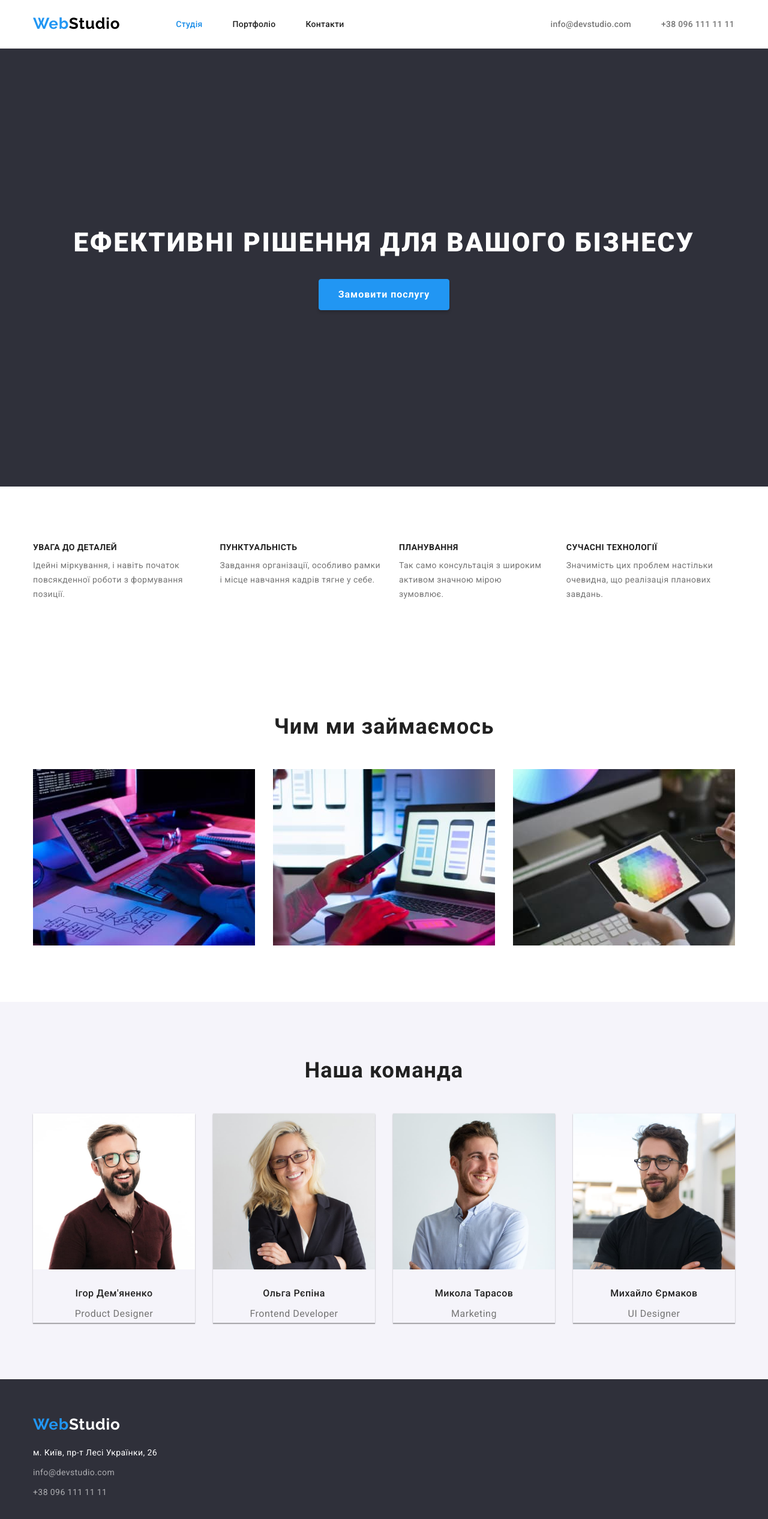
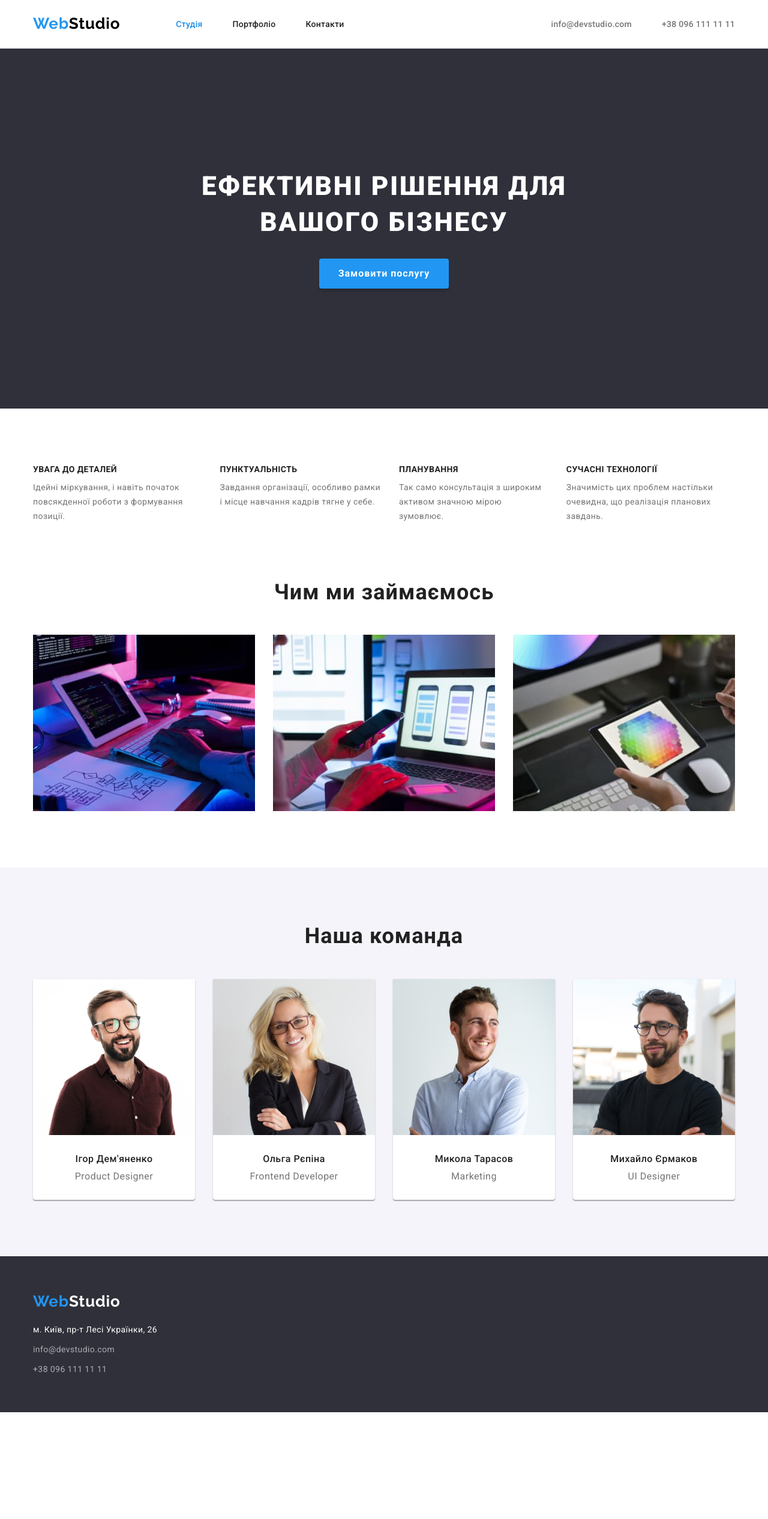
Before and after one commit to mrs-misteriya/goit-markup-hw-04, a plain HTML site: page index.html in a window 1280 px wide. Shown: the whole page at 60% size. After the commit the page ends 2354 px from the top, so only its background shows below. Drawn offline with nearby package versions, Linux system fonts and the light colour scheme.

Commit message:
некоторые изменения

```diff
--- a/CSS/styles.css
+++ b/CSS/styles.css
@@ -32,12 +32,31 @@ h3,
 h4,
 h5,
 h6,
-p,
-ul {
+p {
 margin: 0;
-padding: 0;
 }
 
+img{
+  display: block;
+  max-width: 100%;
+  height: auto;
+}
+
+.footer-address{
+  font-style: normal;
+}
+
+.button{
+display: block;
+cursor: pointer;
+border: none;
+border-radius: 4px;
+}
+
+.section{
+padding-top: 94px;
+padding-bottom: 94px;
+}
 
 .container {
   width: 1200px;
@@ -47,14 +66,20 @@ padding: 0;
   margin-right: auto;
 }
 
-.section{
-padding-top: 94px;
-padding-bottom: 94px;
+.list{
+list-style: none;
+padding-left: 0;
+margin: 0;
 }
 
+.link{
+  text-decoration: none;
+  color: inherit;
+}
 .header{
 border-bottom: 1px solid #ECECEC;
 }
+
 .team{
 display: flex;
 }
@@ -65,6 +90,7 @@ display: flex;
 
 .buttons{
 display: flex;
+padding-bottom: 16px;
 margin-bottom: 34px;
 justify-content: center;
 }
@@ -73,11 +99,6 @@ justify-content: center;
 display: flex;
 flex-wrap: wrap;
 }
-
-.list{
-list-style: none;
-}
-
 
 .nav{
   display: flex;
@@ -90,21 +111,11 @@ align-items: center;
 
 .auth{
   display: flex;
-  margin-left: 344px;
-}
-
-img{
-  display: block;
-  max-width: 100%;
-  height: auto;
+  margin-left: auto;
 }
 
 .nav-list:not(:last-child){
 margin-right: 50px;
-}
-
-.email{
-  margin-left: 50px;
 }
 
 .logo{
@@ -123,9 +134,13 @@ color: #000000;
 .nav-box .logo{
 display: block;
 margin-right: 93px;
-margin-top: 24px;
-margin-bottom: 25px;
+padding-top: 24px;
+padding-bottom: 25px;
 text-align: left;
+}
+
+.auth-list:not(:first-child){
+margin-left: 50px;
 }
 
 .nav-link,
@@ -136,10 +151,9 @@ font-size: var(--main-font-size);
 line-height: 1.17;
 letter-spacing: 0.02em;
 text-decoration: none;
-
-display: inline-block;
-margin-top: 32px;
-margin-bottom: 32px;
+display: block;
+padding-top: 32px;
+padding-bottom: 32px;
 }
 
 .head-logo{
@@ -165,25 +179,14 @@ color: #188CE8;
 color:#188CE8;
 }
 
-.button{
-display: inline-block;
-border: 1px solid transparent;
-border-radius: 4px;
-}
-
-.main-tital{
+.hero{
 background-color: var(--dark-background);
 text-align: center;
-}
-
-.hero{
-padding-top: 200px;
-padding-right: auto;
-padding-bottom: 200px;
-padding-left: auto;
+padding: 200px 0;
 }
 
 .tital-subject{
+width: 696px;
 font-weight: 900;
 font-size: 44px;
 line-height: 1.36;
@@ -194,17 +197,15 @@ flex-wrap: wrap;
 
 text-transform: uppercase;
 color: var(--second-text-color);
-display: inline-block;
+
+margin: 0 auto;
 margin-bottom: 30px;
-
 }
 
 .hero .btn{
 background-color: var(--color-button);
 box-shadow: 0px 4px 4px rgba(0, 0, 0, 0.15);
 color:var(--second-text-color);
-
-border-color: var(--color-button);
 
 text-align: inherit;
 align-items: var(--main-align);
@@ -214,14 +215,13 @@ line-height: 1.88;
 letter-spacing: var(--second-spacing);
 
 display: inline-block;
-
 padding-top: 10px;
 padding-right: 32px;
 padding-bottom: 10px;
 padding-left: 32px;
 }
 
-.main-tital .btn:hover{
+.hero .btn:hover{
 background-color: #188CE8;
 }
 
@@ -271,6 +271,10 @@ text-transform: none;
 background-color: #F5F4FA;
 }
 
+.title-about{
+  padding-top: 0;
+}
+
 .subtital{
 width: var(--brand-weight);
 font-size: 36px;
@@ -295,7 +299,8 @@ font-weight: var(--second-weigh);
 font-family: 'Roboto', sans-serif;
 background-color: #F5F4FA;
 display: inline-block;
-border: 0em;
+border: 0;
+padding: 6px 22px;
 
 }
 
@@ -312,9 +317,17 @@ margin-right: 30px;
 }
 
 .list-team{
+background-color: var(--second-text-color);
+border-bottom-right-radius: 4px;
+border-bottom-left-radius: 4px;
 box-shadow: 0px 2px 1px rgba(0, 0, 0, 0.2), 0px 1px 1px
 rgba(0, 0, 0, 0.14), 0px 1px 3px
 rgba(0, 0, 0, 0.12);
+}
+
+.team-subtital{
+padding-top: 30px;
+padding-bottom: 30px;
 }
 
 .subtital-name-tital{
@@ -325,19 +338,27 @@ font-size: var(--second-font-size);
 font-weight: var(--second-weigh);
 color: var(--main-text-color);
 
-margin-top: 30px;
 margin-bottom: 10px;
 }
 
+.branch,.type{
+font-size: var(--second-font-size);
+letter-spacing: var(--brand-spacing);
+color: var(--main-color-link);
+}
+
+.branch{
+line-height: 1.19;
+text-align: var(--main-align);
+}
+
 .project-list{
-border-bottom: 1px solid #EEEEEE;
 margin-right: 30px;
 margin-bottom: 30px;
 }
 
 .project-list:nth-child(3n){
 margin-right: 0;
-padding-bottom: 20px;
 }
 
 .project-list:nth-last-child(-n+3){
@@ -345,10 +366,14 @@ margin-bottom: 0;
 }
 
 .project-description{
-margin-top: 20px;
-margin-right: 24px;
-margin-left: 24px;
+padding-top: 20px;
+padding-right: 24px;
+padding-bottom: 20px;
+padding-left: 24px;
+
+border-bottom: 1px solid #EEEEEE;
 }
+
 .list-tital{
 width: var(--brand-weight);
 font-size: 18px;
@@ -358,51 +383,30 @@ color: var(--main-text-color);
 margin-bottom: 4px;
 }
 
-.list .link{
-text-decoration: none;
-}
-
-
-.branch,.type{
-font-size: var(--second-font-size);
-letter-spacing: var(--brand-spacing);
-color: var(--main-color-link);
-}
-
-.branch{
-line-height: 1.88;
-text-align: var(--main-align);
-}
-
 .footer {
 background-color: var(--dark-background);
-text-align: left;
+
 padding-top: 60px;
 padding-bottom: 60px;
-vertical-align: top;
 }
 
 .footer .logo{
 color:var(--second-text-color);
 font-family:'Raleway', 'Roboto' sans-serif ;
+display: block;
+margin-bottom: 20px;
 }
 
 .logo-web{
 display: inline-block;
 color: var(--color-button);
 font-family: 'Oleo Script' Script;
-margin-bottom: 20px;
 }
 
 .footer-address{
 line-height: 1.71;
 letter-spacing: var(--brand-spacing);
-font-style: inherit;
 color: rgba(255, 255, 255, 0.6);
-}
-
-.footer-address .link{
-color: inherit;
 }
 
 .footer-address li:not(:last-child){
--- a/index.html
+++ b/index.html
@@ -29,14 +29,14 @@
         </ul>
         </nav>
       <ul class="list auth">
-        <li><a href="mailto:info@devstudio.com" class="auth-link link">info@devstudio.com</a></li>
-        <li><a href="tel:+380961111111" class="auth-link link email">+38 096 111 11 11</a></li>
+        <li class="auth-list"><a href="mailto:info@devstudio.com" class="auth-link link">info@devstudio.com</a></li>
+        <li class="auth-list"><a href="tel:+380961111111" class="auth-link link">+38 096 111 11 11</a></li>
       </ul>
      </div>
      </header>
     <main>
-      <section class="main-tital section">
-       <div class="container hero">
+      <section class="hero">
+       <div class="container">
         <h1 class="tital-subject">Ефективні рішення для вашого бізнесу</h1>
         <button type="button" class="btn button">Замовити послугу</button>
        </div>
@@ -102,8 +102,10 @@
               alt="Молодий чоловік зі щетиною в рубашці та окулярах, який посміхається"
               width="270"
             />
+            <div class="team-subtital">
             <h3 class="subtital-name-tital">Ігор Дем'яненко</h3>
             <p class="branch">Product Designer</p>
+            </div>
           </li>
           <li class="list-team">
             <img
@@ -111,13 +113,18 @@
               alt="Молода блондинка у діловому костюмі в окулярах, що посміхається"
               width="270"
             />
+            <div class="team-subtital">
             <h3 class="subtital-name-tital">Ольга Рєпіна</h3>
             <p class="branch">Frontend Developer</p>
+            </div>
           </li>
           <li class="list-team">
-            <img src="images/img(2).jpg" alt="Молодий чоловік у рубашці посміхається" width="270" />
+            <img src="images/img(2).jpg" alt="Молодий чоловік у рубашці посміхається" width="270"
+            />
+            <div class="team-subtital">
             <h3 class="subtital-name-tital">Микола Тарасов</h3>
             <p class="branch">Marketing</p>
+            </div>
           </li>
           <li class="list-team">
             <img
@@ -125,8 +132,10 @@
               alt="Молодий чоловік з посмішкою в чорній рубашці і окулярах"
               width="270"
             />
+            <div class="team-subtital">
             <h3 class="subtital-name-tital">Михайло Єрмаков</h3>
             <p class="branch">UI Designer</p>
+            </div>
           </li>
         </ul>
        </div>
```
Also changed, not shown: portfolio.html (+9 -12 lines), 1 other file.
